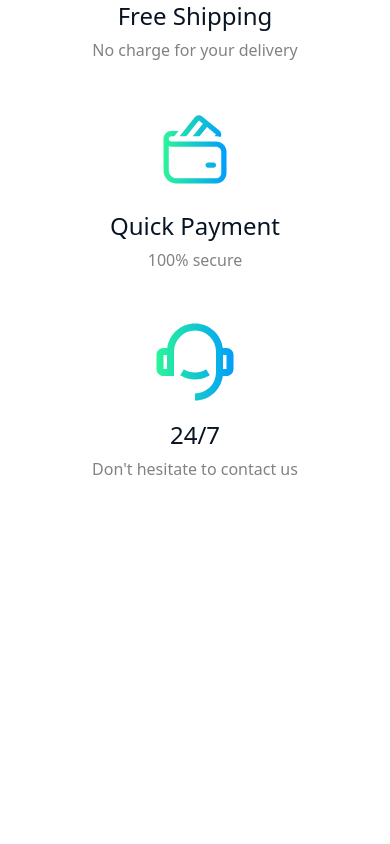
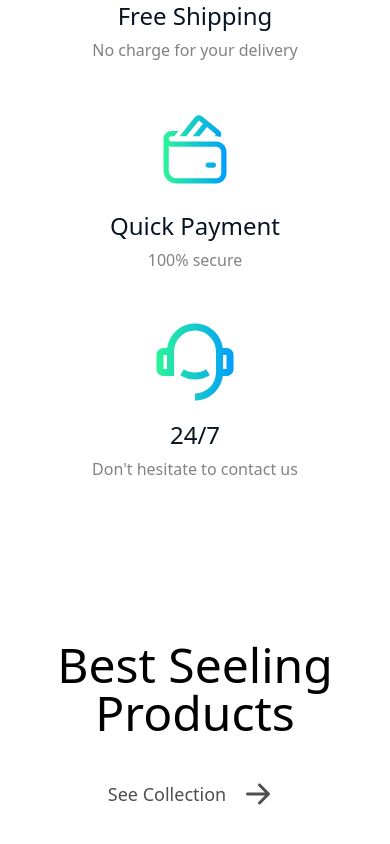
Before and after one commit to mrinalxdev/Skyline, a React (Vite) app: page / in a window 390 px wide. Shown: the part 1104-1948 px from the top of the page. Before the commit the page ends 1585 px from the top, so only its background shows below. Built offline with nearby package versions, Linux system fonts and the light colour scheme.

Commit message:
Added New Data

```diff
--- a/package.json
+++ b/package.json
@@ -4,7 +4,7 @@
   "version": "0.0.0",
   "type": "module",
   "scripts": {
-    "dev": "vite",
+    "dev": "vite --host",
     "build": "vite build",
     "lint": "eslint . --ext js,jsx --report-unused-disable-directives --max-warnings 0",
     "preview": "vite preview"
--- a/src/App.jsx
+++ b/src/App.jsx
@@ -1,4 +1,5 @@
 import Hero from "./view/Hero";
+import Products from "./view/Products";
 import Services from "./view/Services";
 
 function App() {
@@ -6,6 +7,7 @@ function App() {
     <>
       <Hero />
       <Services />
+      <Products />
     </>
   );
 }
--- a/src/view/Products.jsx
+++ b/src/view/Products.jsx
@@ -1,9 +1,57 @@
-import React from 'react'
+import React from "react";
+import { productsTitle, productBtnText, products } from "../data";
+
+import arrowIcon from "../assets/arrow-icon.svg";
+import starsIcon from "../assets/stars-icon.svg";
+import plusIcon from "../assets/plus-icon.svg";
+import FadeIn from "../components/FadeIn";
 
 const Products = () => {
   return (
-    <div>Products</div>
-  )
-}
+    <div
+      id="products"
+      className="flex flex-col 2xl:flex-row gap-[128px] 2xl:gap-2 2xl:justify-between mt-[160px] 2xl:mt-[270px] mb-[160px] max-w-[1490px] mx-auto px-10 w-full"
+    >
+      <FadeIn delay={0.2} direction="right">
+        <div className="flex flex-col">
+          <h1 className="text-center 2xl:text-start text-5xl lg:text-[64px] font-medium mb-6">
+            {productsTitle}
+          </h1>
+          <button className="flex items-center gap-2 bg-transparent text-fontBlack border-transparent font-bold py-2 px-4 rounded-lg w-fit border hover:border-black outline-none focus:outline-none ease-linear transition-all duration-350 mx-auto 2xl:mx-0 mb-10 2xl:mb-0">
+            <h5 className="text-lg lg:text-xl text-[#4f4f4f] font-medium">
+              {productBtnText}
+            </h5>
+            <img src={arrowIcon} alt="" />
+          </button>
+        </div>
+      </FadeIn>
 
-export default Products
+      <div className="w-full flex-flex-col md:flex-row gap-[160px] md:gap-6">
+        {products.map((product, i) => (
+          <FadeIn key={i} delay={(i + 1) * 0.2} direction="left" fullWidth>
+            <div className="h-[510px] relative flex-1 bg-[#C1D0E4] rounded-[50px] max-w-[500px]">
+              <img
+                src={product.img}
+                alt=""
+                className="absolute -top-[120px] left-1/2 -translate-x-1/2"
+              />
+              <div className="absolute bottom-0 w-full bg-white h-[260px] rounded-[50px] shadow-md px-8 py-[26px] flex flex-col justify-between">
+                <div className="">
+                  <h2 className="mb-2 text-fontBlack text-3xl lg:text-[32px] font-medium">
+                    {product.title}
+                  </h2>
+                  <img src={starsIcon} alt="" />
+                </div>
+                <div className="flex justify-between items-center">
+                  <h3 className="text-fontBlack">{product.price}</h3>
+                </div>
+              </div>
+            </div>
+          </FadeIn>
+        ))}
+      </div>
+    </div>
+  );
+};
+
+export default Products;
```
